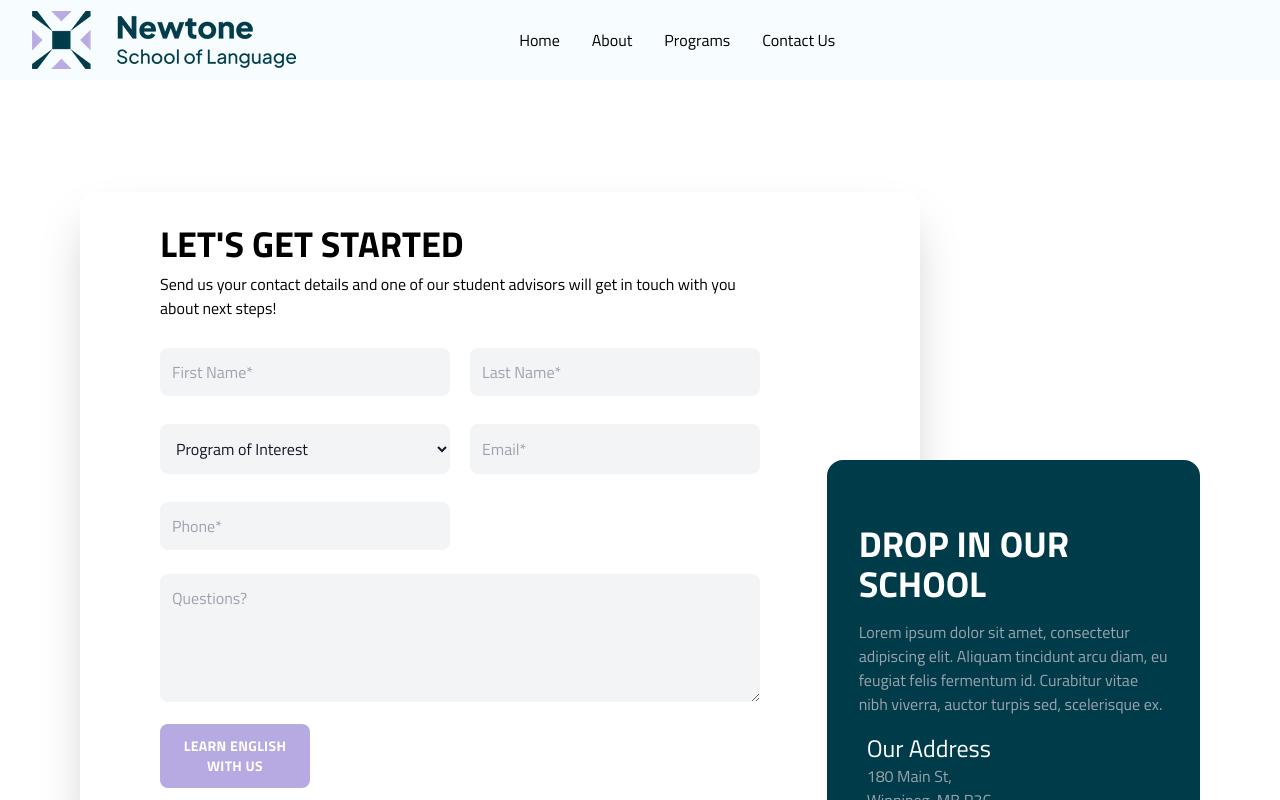
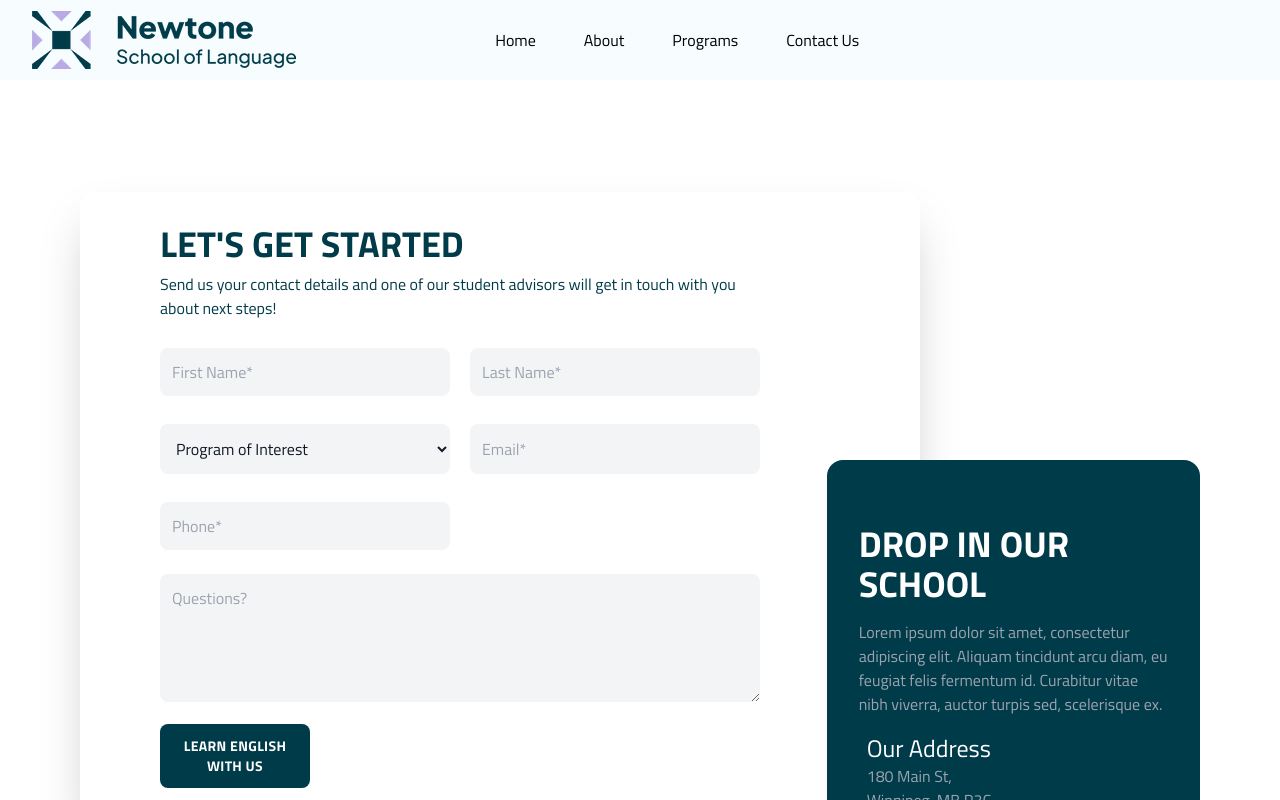
Before and after one commit to Doh1024/newtone-school, a React (Create React App) app: page /contact in a window 1280 px wide. Shown: the top 800 px of the page. Built offline with nearby package versions, Linux system fonts and the light colour scheme; the HTML template or start-up script is replaced by a standard one.

Commit message:
nav animation, tweaks

```diff
--- a/src/components/Card.js
+++ b/src/components/Card.js
@@ -1,4 +1,3 @@
-import { CCard, CCardImage, CCardBody, CCardText } from '@coreui/react';
 import React from 'react'
 
 
@@ -6,8 +5,8 @@ const Card = (props) => {
   return (
     <div>
       <div>
-        <div class="max-w-sm m-3 bg-white border border-gray-200 shadow dark:bg-light-blue">
-          <img class="" src={props.img} alt="" />
+        <div class="max-w-sm m-3 shadow-xl bg-white rounded-2xl dark:bg-white">
+          <img class="rounded-t-lg"  src={props.img} alt="" loading="lazy"/>
           <div class="p-5">
             <h5 class="mb-2 text-2xl font-bold tracking-tight text-gray-900 dark:text-dark-cyan">{props.prog}</h5>
             <p class="mb-3 font-normal italic text-gray-700 dark:text-dark-cyan">{props.level}</p>
--- a/src/components/nav.css
+++ b/src/components/nav.css
@@ -25,14 +25,32 @@ header {
 }
 
 nav a {
-	margin: 0 1rem;
+	margin: 0 1.5rem;
 	color: var(--textColor);
 	text-decoration: none;
   font: bold;
+	position: relative
 }
 
-nav a:hover {
-	color: var(--secondaryColor);
+nav a, nav a:after, nav a:before {
+	transition:all .5s;
+}
+
+nav a:after {
+	position: absolute;
+  bottom: 0;
+  left: 0;
+  right: 0;
+  margin: auto;
+  width: 0%;
+  content: '.';
+  color: transparent;
+  background: #aaa;
+  height: 1px;
+}
+
+nav a:hover:after{
+	width:100%;
 }
 
 header .nav-btn {
--- a/src/pages/About.js
+++ b/src/pages/About.js
@@ -7,7 +7,7 @@ const About = () => {
       <h1 class="text-center font-semibold text-4xl p-5 dark:text-dark-cyan">Our Winnipeg Campus</h1>
       <p class="mx-auto text-center pl-4 pr-4 dark:text-dark-cyan">Newtone programs are delivered in-person at our Downtown Winnipeg campus.</p>
       <p class="text-center w-2/3 lg:w-1/3 mx-auto pb-6 pt-6 dark:text-dark-cyan">We pride ourselves in providing a welcoming, inclusive and multi-cultural campus. Conveniently located near bus stops, cycling paths, public spaces and several local restaurants and cafés, our campus offers several amenities to compliment your studies. Learn alongside like-minded individuals and embark on your unique learning journey at Newtone.</p>
-      <img src={aboutus} alt="aboutus" class="mx-auto pb-20 pl-10 pr-10"></img>
+      <img src={aboutus} alt="aboutus" loading="lazy" class="mx-auto pb-20 pl-10 pr-10"></img>
     </div>
   )
 }
--- a/src/pages/Contact.js
+++ b/src/pages/Contact.js
@@ -7,10 +7,10 @@ const contact = () => {
           <div class="container mx-auto my-4 px-4 lg:px-20">
             <div class="w-full p-8 my-4 md:px-12 lg:w-9/12 lg:pl-20 lg:pr-40 mr-auto rounded-2xl shadow-2xl">
               <div class="flex">
-                <h1 class="font-bold uppercase text-4xl">Let's Get Started</h1>
+                <h1 class="font-bold uppercase text-4xl text-dark-cyan">Let's Get Started</h1>
               </div>
               <div>
-                <p class="mt-2 flex ">Send us your contact details and one of our student advisors will get in touch with you about next steps!</p>
+                <p class="mt-2 flex text-dark-cyan">Send us your contact details and one of our student advisors will get in touch with you about next steps!</p>
               </div>
               <div class="grid grid-cols-1 gap-5 md:grid-cols-2 mt-5">
                 <input class="w-full bg-gray-100 text-gray-900 mt-2 p-3 rounded-lg focus:outline-none focus:shadow-outline"
@@ -34,7 +34,7 @@ const contact = () => {
                   <textarea placeholder="Questions?" class="w-full h-32 bg-gray-100 text-gray-900 mt-2 p-3 rounded-lg focus:outline-none focus:shadow-outline"></textarea>
                 </div>
                 <div class="my-2 w-1/2 lg:w-1/4">
-                  <button class="uppercase text-sm font-bold tracking-wide bg-light-purple text-white p-3 rounded-lg w-full
+                  <button class="uppercase text-sm font-bold tracking-wide bg-dark-cyan text-white p-3 rounded-lg w-full
                               focus:outline-none focus:shadow-outline">
                     LEARN ENGLISH WITH US
                   </button>
--- a/src/pages/Programs.js
+++ b/src/pages/Programs.js
@@ -12,7 +12,7 @@ import requirement from '../assets/requirement.png'
 const Programs = () => {
   return (
     <div>
-      <h1 class="flex justify-center align-center text-4xl font-bold m-5 dark:text-dark-cyan">Newtone English Language Programs</h1>
+      <h1 class="flex justify-center align-center text-4xl font-bold m-5 mt-10 dark:text-dark-cyan">Newtone English Language Programs</h1>
       <div class="container mx-auto flex justify-center">
         <div class="grid place-self-center grid-cols-1 pb-10 gap-6 lg:gap-32 md:grid-cols-2 lg:grid-cols-2">
           <Card
```
